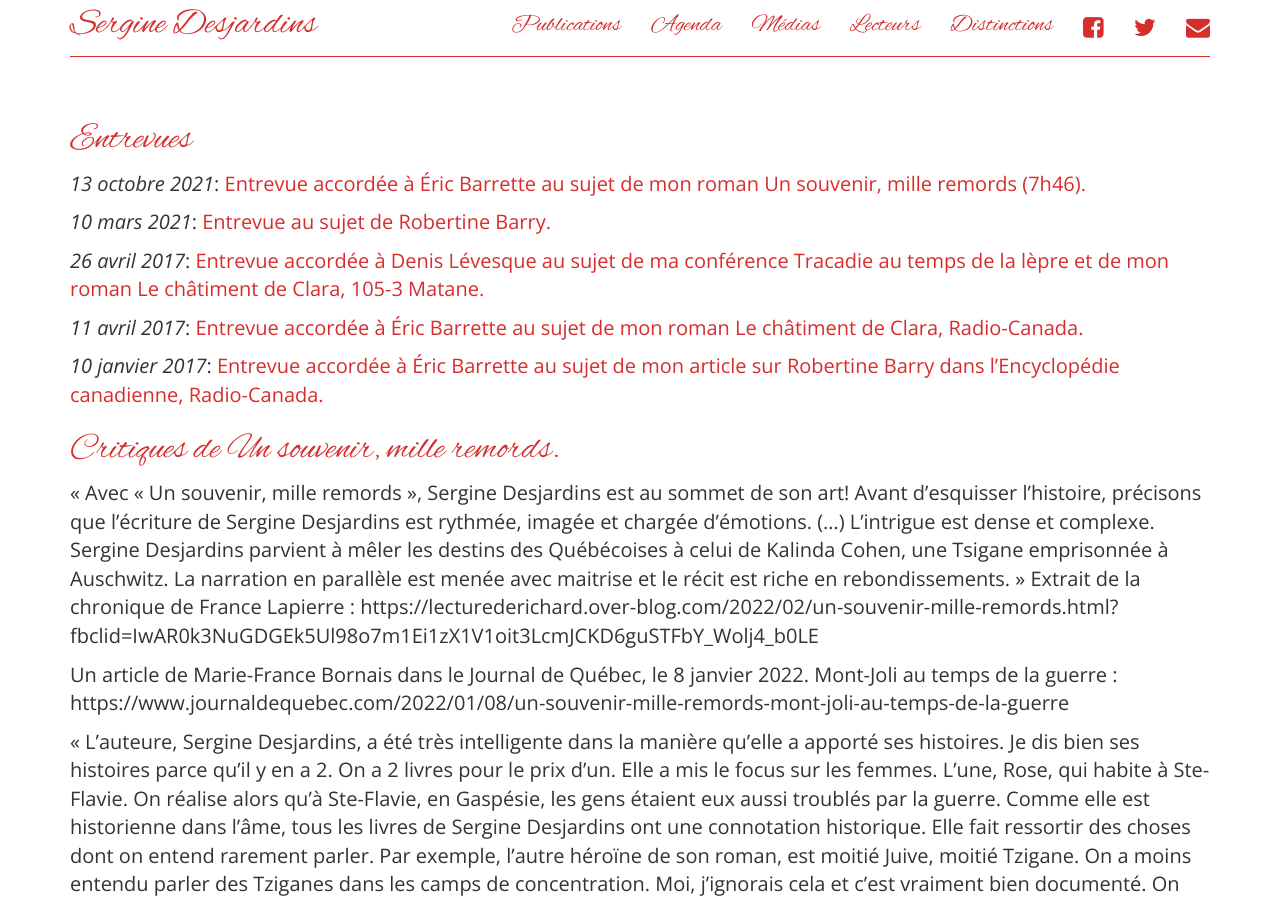
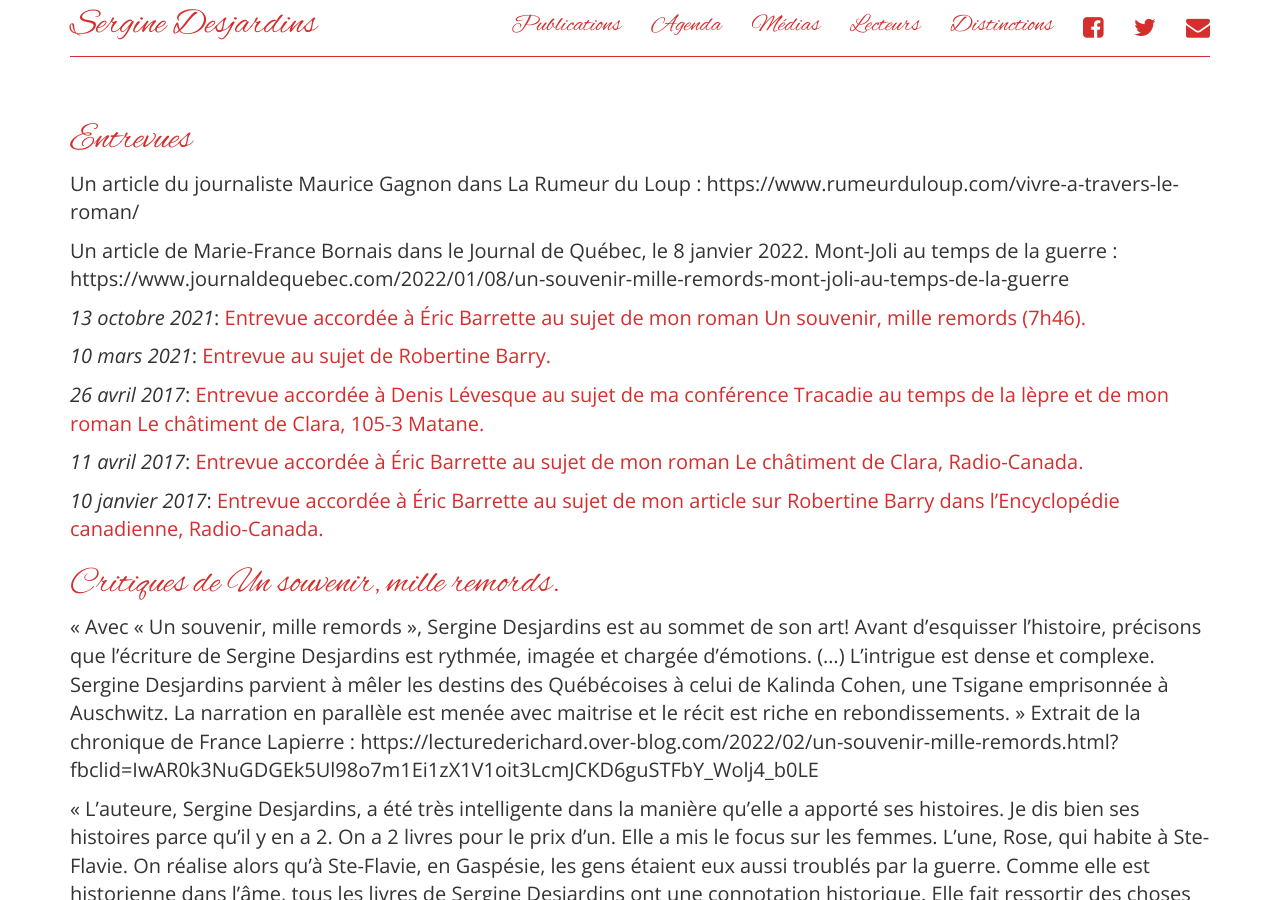
Before and after one commit to serginedesjardins/serginedesjardins.github.io, a Jekyll site: the page built from medias.md, in a window 1280 px wide and 900 px high. Built offline with Jekyll 4.4.1, drawn with Linux system fonts in a browser that asks for light colours; nearby versions of some CDN libraries.

Commit message:
M. Gagnon et M.F. Bornais

```diff
--- a/medias.md
+++ b/medias.md
@@ -5,6 +5,10 @@ permalink: /medias/
 ---
 
 # Entrevues
+
+Un article du journaliste Maurice Gagnon dans La Rumeur du Loup : https://www.rumeurduloup.com/vivre-a-travers-le-roman/
+
+Un article de Marie-France Bornais dans le Journal de Québec, le 8 janvier 2022. Mont-Joli au temps de la guerre : https://www.journaldequebec.com/2022/01/08/un-souvenir-mille-remords-mont-joli-au-temps-de-la-guerre
 
 *13 octobre 2021*: [Entrevue accordée à Éric Barrette au sujet de mon roman Un souvenir, mille remords (7h46).](https://ici.radio-canada.ca/ohdio/premiere/emissions/info-reveil/episodes/576607/rattrapage-du-mercredi-13-octobre-2021)
 
```
Also changed, not shown: other parts of medias.md (+0 -2 lines).
